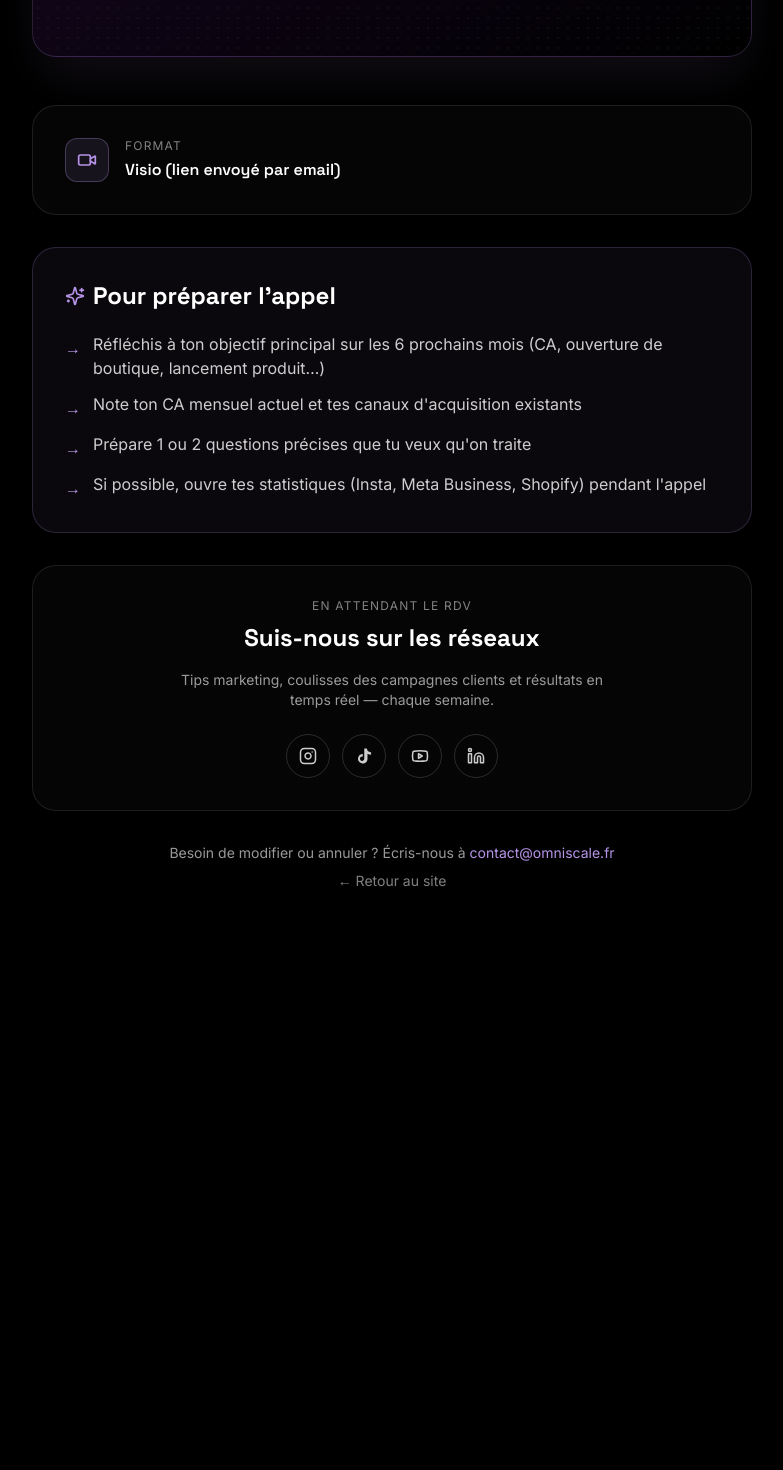
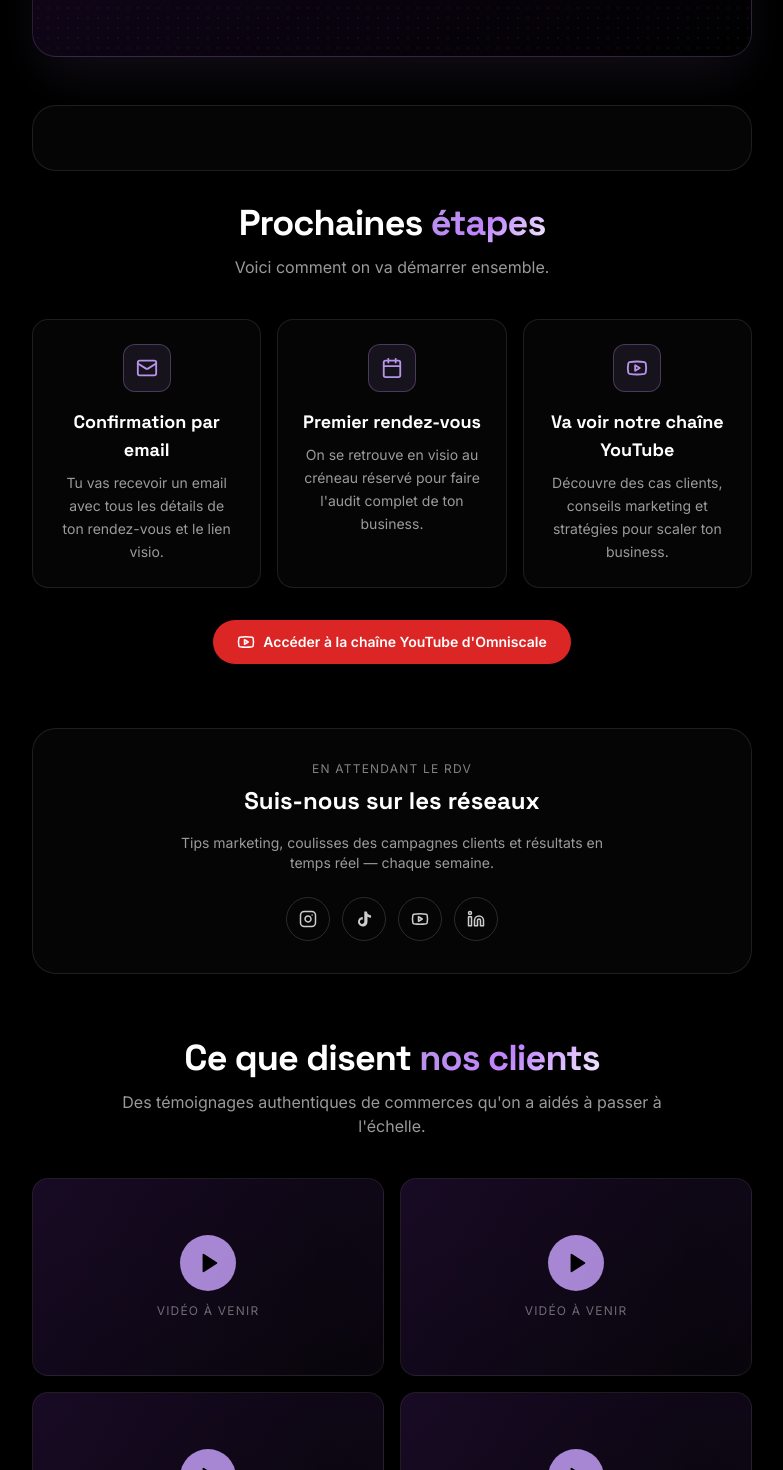
Before and after one commit to omniscale-agency/omniscale-site, a Next.js app: page /confirmation in a window 1280 px wide. Shown: the part 1200-2670 px from the top of the page, without its empty margins (248-1031 px from the left). Before the commit the page ends 2171 px from the top, so only its background shows below. Built offline with nearby package versions, Linux system fonts and the light colour scheme.

Commit message:
feat(confirmation): add Prochaines etapes + 12 YouTube testimonial slots, remove Pour preparer + Format/Visio + em-dash

```diff
--- a/app/confirmation/page.tsx
+++ b/app/confirmation/page.tsx
@@ -2,10 +2,10 @@
 import { useSearchParams } from 'next/navigation';
 import { useEffect, useState, Suspense } from 'react';
 import { motion } from 'framer-motion';
-import { Calendar, Clock, CheckCircle2, Video, Mail, Sparkles } from 'lucide-react';
+import { Calendar, Clock, CheckCircle2, Video, Mail, Play, Youtube } from 'lucide-react';
 import Logo from '@/components/Logo';
 import Socials from '@/components/Socials';
-import { CONTACT_EMAIL } from '@/lib/config';
+import { CONTACT_EMAIL, YOUTUBE_URL } from '@/lib/config';
 
 function formatDate(iso: string) {
   if (!iso) return { date: '', time: '' };
@@ -55,6 +55,23 @@ function buildGoogleCalendarUrl(params: {
   return url.toString();
 }
 
+// Placeholders pour les 12 vidéos YouTube témoignages clients (à remplir plus tard)
+// Format: { title, ytId } — quand tu as les vraies vidéos, mets l'ID YouTube (la partie après "v=" dans l'URL)
+const testimonialVideos: Array<{ title: string; ytId?: string }> = [
+  { title: 'Témoignage client 1' },
+  { title: 'Témoignage client 2' },
+  { title: 'Témoignage client 3' },
+  { title: 'Témoignage client 4' },
+  { title: 'Témoignage client 5' },
+  { title: 'Témoignage client 6' },
+  { title: 'Témoignage client 7' },
+  { title: 'Témoignage client 8' },
+  { title: 'Témoignage client 9' },
+  { title: 'Témoignage client 10' },
+  { title: 'Témoignage client 11' },
+  { title: 'Témoignage client 12' },
+];
+
 function ConfirmationContent() {
   const sp = useSearchParams();
   const [mounted, setMounted] = useState(false);
@@ -67,7 +84,6 @@ function ConfirmationContent() {
   const eventName = sp.get('event_type_name') || 'Appel découverte';
   const start = sp.get('event_start_time') || '';
   const end = sp.get('event_end_time') || '';
-  const phone = sp.get('text_reminder_number') || '';
   const closer = sp.get('assigned_to') || '';
 
   const { date, time } = formatDate(start);
@@ -148,14 +164,14 @@ function ConfirmationContent() {
             Tu viens de poser la première pierre pour <span className="text-white font-medium">faire passer ton commerce au niveau supérieur</span>. Et ça, c'est déjà 90% de la marche que la plupart ne franchissent jamais.
           </p>
           <p>
-            Pendant ces 45 minutes, on va auditer ensemble ton business : ce qui marche, ce qui te bloque, et surtout les <span className="text-lilac font-medium">3 leviers concrets</span> que tu peux activer dans les 30 prochains jours pour générer plus de chiffre — que tu bosses avec nous ensuite ou pas.
+            Pendant ces 45 minutes, on va auditer ensemble ton business : ce qui marche, ce qui te bloque, et surtout les <span className="text-lilac font-medium">3 leviers concrets</span> que tu peux activer dans les 30 prochains jours pour générer plus de chiffre, que tu bosses avec nous ensuite ou pas.
           </p>
           <p className="text-white/60">
             Tu vas recevoir une confirmation par email avec le lien visio. À très vite.
           </p>
         </motion.div>
 
-        {/* Bloc valeur */}
+        {/* Bloc valeur (01/02/03) */}
         <motion.div
           initial={{ opacity: 0, y: 20 }}
           animate={{ opacity: 1, y: 0 }}
@@ -183,12 +199,6 @@ function ConfirmationContent() {
           className="mb-12 rounded-3xl overflow-hidden border border-lilac/20 bg-gradient-to-br from-omni-900/30 to-black relative aspect-video shadow-2xl shadow-lilac/10"
         >
           {/* TODO: remplacer par la vraie vidéo de félicitations */}
-          {/* Quand prête, déposer le fichier dans public/videos/welcome.mp4 + welcome-poster.jpg
-              et remplacer ce placeholder par :
-              <video src="/videos/welcome.mp4" poster="/videos/welcome-poster.jpg"
-                     autoPlay muted loop playsInline controls
-                     className="absolute inset-0 w-full h-full object-cover" />
-          */}
           <div className="absolute inset-0 flex flex-col items-center justify-center text-center p-8">
             <div className="w-20 h-20 rounded-full bg-lilac/20 border border-lilac/40 flex items-center justify-center mb-5 animate-pulse">
               <Video className="text-lilac" size={32} />
@@ -204,11 +214,11 @@ function ConfirmationContent() {
           <div className="absolute inset-0 halftone-dense opacity-20 pointer-events-none" />
         </motion.div>
 
-        {/* Details card */}
+        {/* Details card (Date, Heure, Email — sans Format ni Visio) */}
         <motion.div
           initial={{ opacity: 0, y: 30 }}
           animate={{ opacity: 1, y: 0 }}
-          transition={{ duration: 0.7, delay: 0.3 }}
+          transition={{ duration: 0.7, delay: 0.35 }}
           className="rounded-3xl border border-white/10 bg-white/[0.02] backdrop-blur p-6 md:p-8 mb-8"
         >
           <div className="grid grid-cols-1 md:grid-cols-2 gap-6">
@@ -238,18 +248,8 @@ function ConfirmationContent() {
               </div>
             )}
 
-            <div className="flex items-start gap-4">
-              <div className="w-11 h-11 rounded-xl bg-lilac/10 border border-lilac/30 flex items-center justify-center shrink-0">
-                <Video className="text-lilac" size={20} />
-              </div>
-              <div>
-                <div className="text-xs uppercase tracking-widest text-white/50 mb-1">Format</div>
-                <div className="font-display font-semibold">Visio (lien envoyé par email)</div>
-              </div>
-            </div>
-
             {email && (
-              <div className="flex items-start gap-4">
+              <div className="flex items-start gap-4 md:col-span-2">
                 <div className="w-11 h-11 rounded-xl bg-lilac/10 border border-lilac/30 flex items-center justify-center shrink-0">
                   <Mail className="text-lilac" size={20} />
                 </div>
@@ -275,38 +275,64 @@ function ConfirmationContent() {
           )}
         </motion.div>
 
-        {/* Prepare section */}
-        <motion.div
+        {/* Prochaines étapes */}
+        <motion.section
           initial={{ opacity: 0, y: 30 }}
-          animate={{ opacity: 1, y: 0 }}
-          transition={{ duration: 0.7, delay: 0.4 }}
-          className="rounded-3xl border border-lilac/20 bg-lilac/5 p-6 md:p-8 mb-8"
+          whileInView={{ opacity: 1, y: 0 }}
+          viewport={{ once: true, margin: '-50px' }}
+          transition={{ duration: 0.6 }}
+          className="mb-16 text-center"
         >
-          <div className="flex items-center gap-2 mb-5">
-            <Sparkles className="text-lilac" size={20} />
-            <h2 className="font-display text-2xl font-bold">Pour préparer l'appel</h2>
+          <h2 className="font-display text-3xl md:text-4xl font-bold tracking-tight mb-3">
+            Prochaines <span className="text-gradient">étapes</span>
+          </h2>
+          <p className="text-white/60 mb-10 max-w-xl mx-auto">
+            Voici comment on va démarrer ensemble.
+          </p>
+          <div className="grid grid-cols-1 md:grid-cols-3 gap-4 mb-8">
+            {[
+              {
+                Icon: Mail,
+                t: 'Confirmation par email',
+                d: 'Tu vas recevoir un email avec tous les détails de ton rendez-vous et le lien visio.',
+              },
+              {
+                Icon: Calendar,
+                t: 'Premier rendez-vous',
+                d: "On se retrouve en visio au créneau réservé pour faire l'audit complet de ton business.",
+              },
+              {
+                Icon: Youtube,
+                t: 'Va voir notre chaîne YouTube',
+                d: 'Découvre des cas clients, conseils marketing et stratégies pour scaler ton business.',
+              },
+            ].map(({ Icon, t, d }) => (
+              <div key={t} className="rounded-2xl border border-white/10 bg-white/[0.02] p-6 text-center">
+                <div className="w-12 h-12 rounded-xl bg-lilac/10 border border-lilac/30 flex items-center justify-center mx-auto mb-4">
+                  <Icon className="text-lilac" size={22} />
+                </div>
+                <div className="font-display font-bold text-lg mb-2">{t}</div>
+                <div className="text-sm text-white/60 leading-relaxed">{d}</div>
+              </div>
+            ))}
           </div>
-          <ul className="space-y-3 text-white/80">
-            {[
-              "Réfléchis à ton objectif principal sur les 6 prochains mois (CA, ouverture de boutique, lancement produit…)",
-              "Note ton CA mensuel actuel et tes canaux d'acquisition existants",
-              "Prépare 1 ou 2 questions précises que tu veux qu'on traite",
-              "Si possible, ouvre tes statistiques (Insta, Meta Business, Shopify) pendant l'appel",
-            ].map((tip, i) => (
-              <li key={i} className="flex gap-3">
-                <span className="text-lilac mt-1">→</span>
-                <span>{tip}</span>
-              </li>
-            ))}
-          </ul>
-        </motion.div>
+          <a
+            href={YOUTUBE_URL}
+            target="_blank"
+            rel="noopener noreferrer"
+            className="inline-flex items-center gap-2 bg-red-600 hover:bg-red-500 text-white font-semibold px-6 py-3 rounded-full text-sm transition-colors"
+          >
+            <Youtube size={18} /> Accéder à la chaîne YouTube d'Omniscale
+          </a>
+        </motion.section>
 
         {/* Socials */}
         <motion.div
           initial={{ opacity: 0, y: 20 }}
-          animate={{ opacity: 1, y: 0 }}
-          transition={{ duration: 0.7, delay: 0.5 }}
-          className="rounded-3xl border border-white/10 bg-white/[0.02] p-6 md:p-8 mb-8 text-center"
+          whileInView={{ opacity: 1, y: 0 }}
+          viewport={{ once: true, margin: '-50px' }}
+          transition={{ duration: 0.5 }}
+          className="rounded-3xl border border-white/10 bg-white/[0.02] p-6 md:p-8 mb-16 text-center"
         >
           <div className="text-xs uppercase tracking-widest text-white/50 mb-2">
             En attendant le RDV
@@ -322,6 +348,67 @@ function ConfirmationContent() {
             <Socials />
           </div>
         </motion.div>
+
+        {/* Témoignages YouTube — 2x6 */}
+        <motion.section
+          initial={{ opacity: 0, y: 30 }}
+          whileInView={{ opacity: 1, y: 0 }}
+          viewport={{ once: true, margin: '-50px' }}
+          transition={{ duration: 0.6 }}
+          className="mb-16"
+        >
+          <div className="text-center mb-10">
+            <h2 className="font-display text-3xl md:text-4xl font-bold tracking-tight mb-3">
+              Ce que disent <span className="text-gradient">nos clients</span>
+            </h2>
+            <p className="text-white/60 max-w-xl mx-auto">
+              Des témoignages authentiques de commerces qu'on a aidés à passer
+              à l'échelle.
+            </p>
+          </div>
+
+          <div className="grid grid-cols-1 sm:grid-cols-2 gap-4">
+            {testimonialVideos.map((v, i) => (
+              <div
+                key={i}
+                className="group relative aspect-video rounded-2xl overflow-hidden border border-white/10 bg-gradient-to-br from-omni-900/20 to-black hover:border-lilac/40 transition-colors cursor-pointer"
+              >
+                {v.ytId ? (
+                  <iframe
+                    src={`https://www.youtube.com/embed/${v.ytId}`}
+                    title={v.title}
+                    className="absolute inset-0 w-full h-full"
+                    allow="accelerometer; autoplay; clipboard-write; encrypted-media; gyroscope; picture-in-picture"
+                    allowFullScreen
+                  />
+                ) : (
+                  <>
+                    <div className="absolute inset-0 placeholder-shimmer opacity-30" />
+                    <div className="absolute inset-0 flex flex-col items-center justify-center">
+                      <div className="w-14 h-14 rounded-full bg-lilac/90 group-hover:bg-white flex items-center justify-center transition-colors mb-3">
+                        <Play size={22} fill="currentColor" className="text-ink ml-0.5" />
+                      </div>
+                      <div className="text-xs uppercase tracking-widest text-white/40">
+                        Vidéo à venir
+                      </div>
+                    </div>
+                  </>
+                )}
+              </div>
+            ))}
+          </div>
+
+          <div className="text-center mt-8">
+            <a
+              href={YOUTUBE_URL}
+              target="_blank"
+              rel="noopener noreferrer"
+              className="inline-flex items-center gap-2 text-white/70 hover:text-lilac transition-colors text-sm"
+            >
+              <Youtube size={16} /> Voir tous les témoignages sur YouTube →
+            </a>
+          </div>
+        </motion.section>
 
         {/* Footer actions */}
         <motion.div
```
